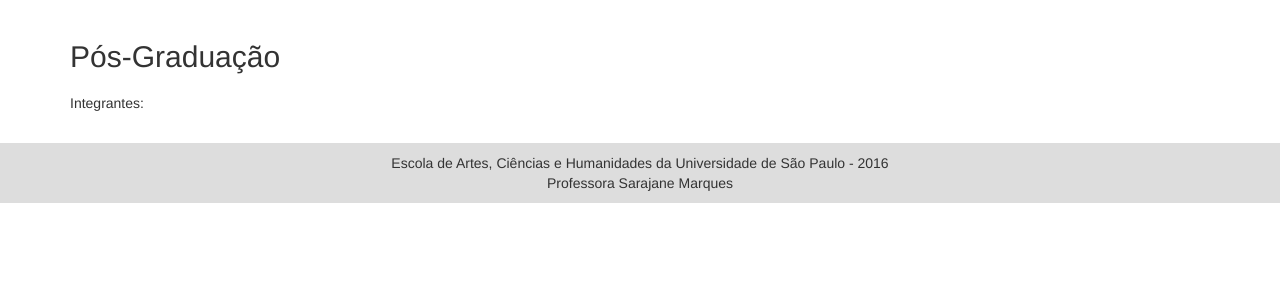
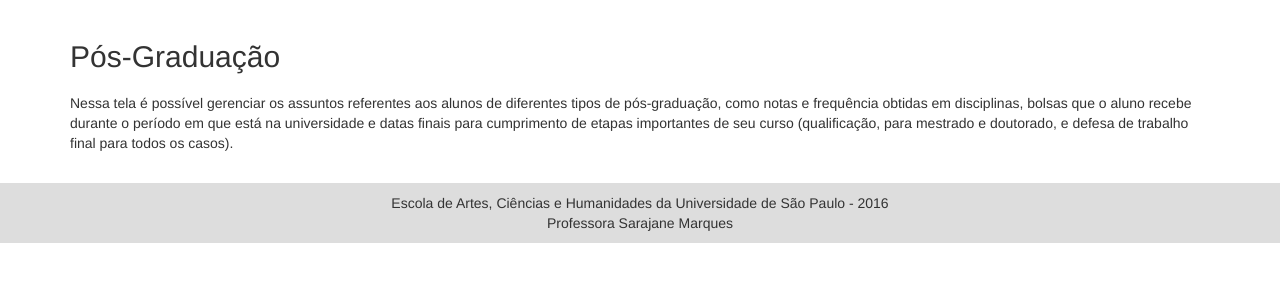
Before and after one commit to Pedrospecian/BD_2Sem_2016, a PHP site: page /pos-graduacao.php in a window 1280 px wide. Shown: the part 90-390 px from the top of the page. Run offline with PHP 8.4, Linux system fonts and the light colour scheme.

Commit message:
Ajustes na interface

```diff
--- a/src/BD/bens.php
+++ b/src/BD/bens.php
@@ -17,7 +17,10 @@
 		<main>
 			<div class="container">
 				<h2 class="title">Gerenciamento de Bens</h2>
-				<p>Clique nos links abaixo para acessar as telas do sistema:</p>
+				<p>
+					Nessa tela, são exibidas as informações sobre cada bem que a universidade
+					possui, como prédios, carros e equipamentos.
+				</p>
 			</div>
 		</main>
 		<footer class="text-center">
--- a/src/BD/financeiro.php
+++ b/src/BD/financeiro.php
@@ -17,7 +17,11 @@
 		<main>
 			<div class="container">
 				<h2 class="title">Sistema Financeiro</h2>
-				<p>Integrantes:</p>
+				<p>
+					Nessa tela é possível gerenciar todo o dinheiro que entra e sai da
+					faculdade, abrangendo folha de pagamento, compras feitas pela universidade
+					e verbas recebidas.
+				</p>
 			</div>
 		</main>
 		<footer class="text-center">
--- a/src/BD/graduacao.php
+++ b/src/BD/graduacao.php
@@ -17,7 +17,11 @@
 		<main>
 			<div class="container">
 				<h2 class="title">Graduação</h2>
-				<p>Integrantes:</p>
+				<p>
+					Nessa tela é possível gerenciar os assuntos referentes aos alunos da
+					graduação, como notas e frequência obtidas em disciplinas e bolsas que o
+					aluno recebe durante o período em que está na universidade.
+				</p>
 			</div>
 		</main>
 		<footer class="text-center">
--- a/src/BD/pos-graduacao.php
+++ b/src/BD/pos-graduacao.php
@@ -17,7 +17,14 @@
 		<main>
 			<div class="container">
 				<h2 class="title">Pós-Graduação</h2>
-				<p>Integrantes:</p>
+				<p>
+					Nessa tela é possível gerenciar os assuntos referentes aos alunos de
+					diferentes tipos de pós-graduação, como notas e frequência obtidas em
+					disciplinas, bolsas que o aluno recebe durante o período em que está na
+					universidade e datas finais para cumprimento de etapas importantes de seu
+					curso (qualificação, para mestrado e doutorado, e defesa de trabalho final
+					para todos os casos).
+				</p>
 			</div>
 		</main>
 		<footer class="text-center">
--- a/src/BD/rh.php
+++ b/src/BD/rh.php
@@ -18,7 +18,7 @@
 			<div class="container">
 				<h2 class="title">Recursos Humanos</h2>
 				<p>
-					Nessa tela, são exibidas as ocorrências referentes ao trabaleo dos professores
+					Nessa tela, são exibidas as ocorrências referentes ao trabalho dos professores
 					e funcionários. São exibidos: férias, licenças, advertências, afastamentos
 					remunerados e afastamentos não remunerados.
 				</p>
```
Also changed, not shown: src/BD/projetos.php (+6 -1 lines), 2 other files.
